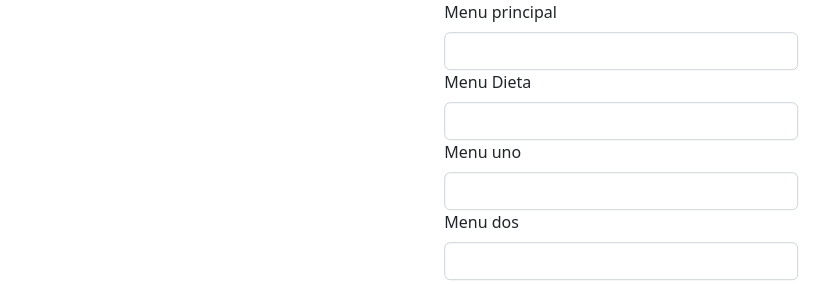
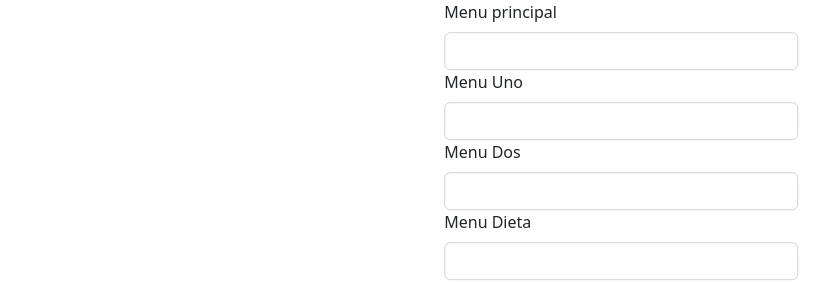
Before and after one commit to marcosgallardi/comedor-frontend, a React (Create React App) app: page /dashboard in a window 1280 px wide. Shown: the part 274-558 px from the top of the page, without its empty margins (19-849 px from the left). Built offline with nearby package versions, Linux system fonts and the light colour scheme.

Commit message:
Update DashBoard.jsx

```diff
--- a/src/Components/DashBoard/DashBoard.jsx
+++ b/src/Components/DashBoard/DashBoard.jsx
@@ -53,7 +53,7 @@ export const DashBoard = () => {
             className="form-control"
           />
           <label htmlFor="" className="form-label">
-            Menu Dieta
+            Menu Uno
           </label>
           <input
             type="text"
@@ -63,7 +63,7 @@ export const DashBoard = () => {
             className="form-control"
           />
           <label htmlFor="" className="form-label">
-            Menu uno
+            Menu Dos
           </label>
           <input
             type="text"
@@ -73,7 +73,7 @@ export const DashBoard = () => {
             className="form-control"
           />
           <label htmlFor="" className="form-label">
-            Menu dos
+            Menu Dieta
           </label>
           <input
             type="text"
```
